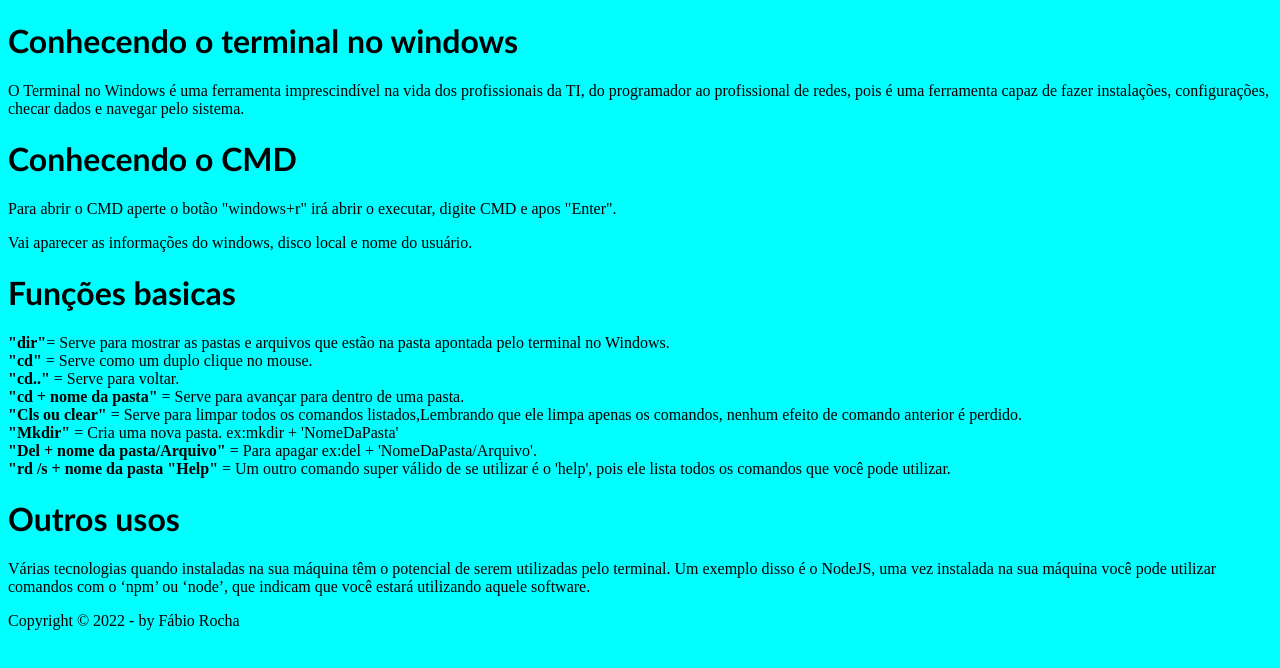
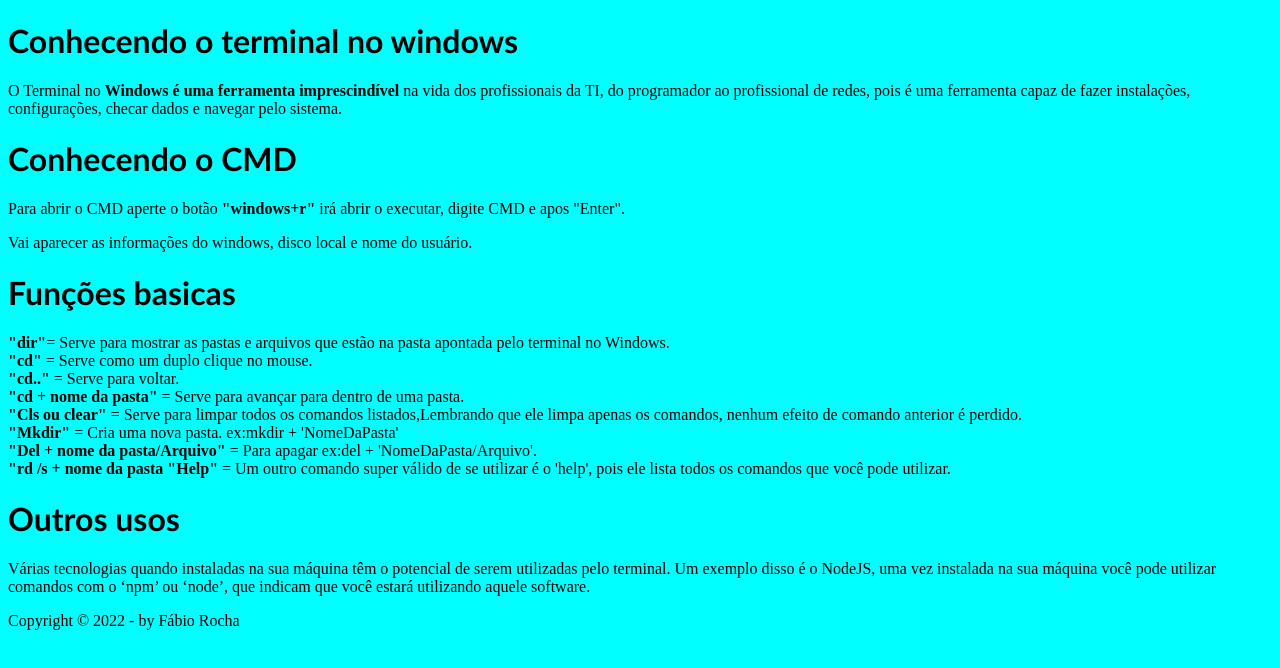
Before and after one commit to Fabiorocharb/TerminalNoWindows, a plain HTML site: page index.html in a window 1280 px wide. Drawn offline with Linux system fonts and the light colour scheme.

Commit message:
update16/09

```diff
--- a/index.html
+++ b/index.html
@@ -15,13 +15,14 @@
         p{
             font-family: 'Times New Roman', Times, serif, Courier, monospace;
         }
+
     </style>
 </head>
 <body>
     <h1>Conhecendo o terminal no windows</h1>
-    <p>O Terminal no Windows é uma ferramenta imprescindível na vida dos profissionais da TI, do programador ao profissional de redes, pois é uma ferramenta capaz de fazer instalações, configurações, checar dados e navegar pelo sistema.</p>
+    <p>O Terminal no <strong>Windows é uma ferramenta imprescindível</strong> na vida dos profissionais da TI, do programador ao profissional de redes, pois é uma ferramenta capaz de fazer instalações, configurações, checar dados e navegar pelo sistema.</p>
     <h1>Conhecendo o CMD</h1>
-    <p>Para abrir o CMD aperte o botão "windows+r" irá abrir o executar, digite CMD e apos "Enter".</p>
+    <p>Para abrir o CMD aperte o botão <strong>"windows+r"</strong> irá abrir o executar, digite CMD e apos "Enter".</p>
     <p>
         Vai aparecer as informações do windows, disco local e nome do usuário.
     </p>
```
